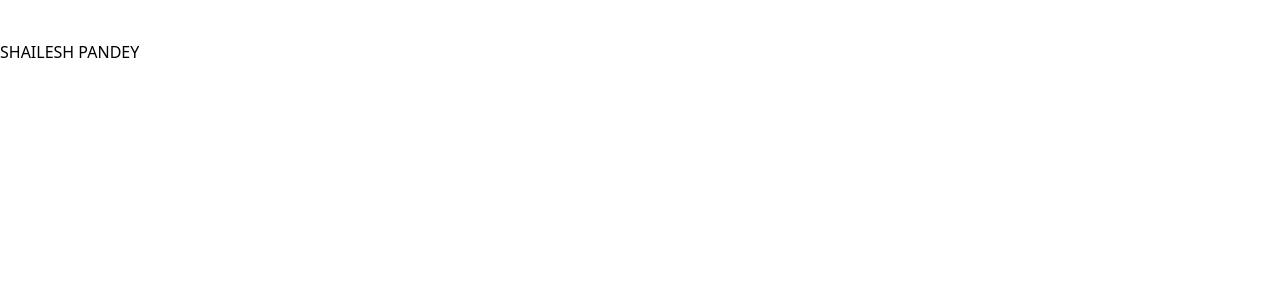
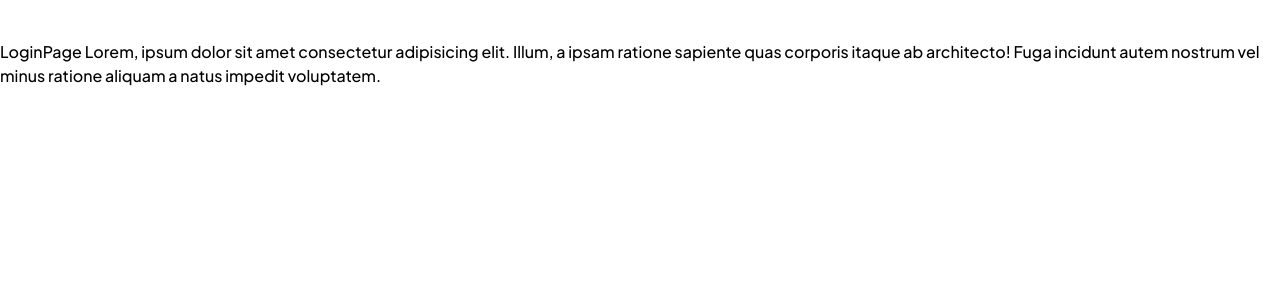
Before and after one commit to ShaileshDeveloper/Diet-app, a React (Create React App) app in the folder diet-app/: page / in a window 1280 px wide. Shown: the top 300 px of the page. Built offline with nearby package versions, Linux system fonts and the light colour scheme.

Commit message:
finalised folder structure font-family

```diff
--- a/diet-app/public/index.html
+++ b/diet-app/public/index.html
@@ -11,7 +11,10 @@
     />
     <link rel="apple-touch-icon" href="%PUBLIC_URL%/logo192.png" />
     <link rel="manifest" href="%PUBLIC_URL%/manifest.json" />
-    <title>React App</title>
+    <link rel="preconnect" href="https://fonts.gstatic.com" crossorigin>
+    <link href="https://fonts.googleapis.com/css2?family=Plus+Jakarta+Sans:ital,wght@0,200;0,300;0,400;0,500;0,600;0,700;0,800;1,200&display=swap" rel="stylesheet">
+
+    <title>Diet App</title>
   </head>
   <body>
     <noscript>You need to enable JavaScript to run this app.</noscript>
--- a/diet-app/src/App.tsx
+++ b/diet-app/src/App.tsx
@@ -1,10 +1,10 @@
 import React from 'react'
+import LoginPage from './pages/Login-page'
 
-let a = "shailesh pandey"
 function App() {
   return (
     <div className='pt-10'>
-      {a.toUpperCase()}
+        <LoginPage />
        </div>
   )
 }
--- a/diet-app/src/index.css
+++ b/diet-app/src/index.css
@@ -1,3 +1,12 @@
 @tailwind base;
 @tailwind components;
 @tailwind utilities;
+ *{
+    padding: 0;
+    margin: 0;
+    box-sizing: border-box;
+ }
+
+.app{
+    font-family: 'Plus Jakarta Sans', sans-serif;
+}
--- a/diet-app/src/index.tsx
+++ b/diet-app/src/index.tsx
@@ -5,7 +5,7 @@ import App from './App';
 const root = ReactDOM.createRoot(document.getElementById('root') as HTMLElement )
 root.render(
   <React.StrictMode>
-    <div>
+    <div className="app">
         <App />
     </div>
   </React.StrictMode>
--- /dev/null
+++ b/diet-app/src/pages/Login-page/index.js
@@ -0,0 +1,13 @@
+import React from 'react'
+
+function LoginPage() {
+  return (
+    <>
+    <div className='font-medium'>
+        LoginPage Lorem, ipsum dolor sit amet consectetur adipisicing elit. Illum, a ipsam ratione sapiente quas corporis itaque ab architecto! Fuga incidunt autem nostrum vel minus ratione aliquam a natus impedit voluptatem.
+    </div>
+    </>
+  )
+}
+
+export default LoginPage
```
